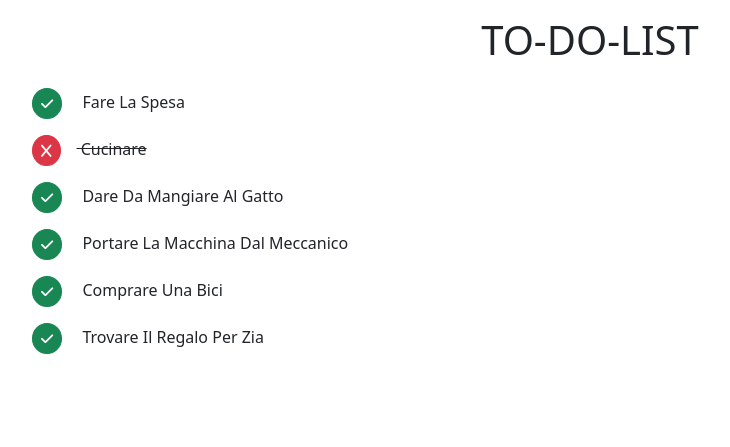
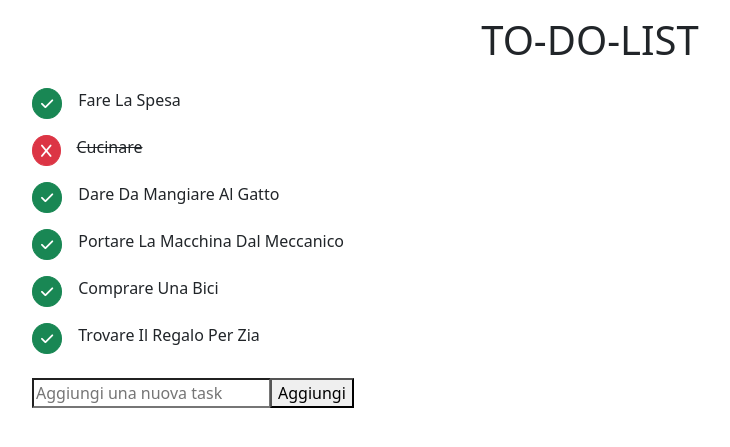
Before and after one commit to stappost/php-todo-list-json, a PHP site: page / in a window 1280 px wide. Shown: the top 447 px of the page, without its empty margins (50-780 px from the left). Run offline with PHP 8.4, Linux system fonts and the light colour scheme; some libraries are stand-ins or nearby versions.

Commit message:
add input for new task

```diff
--- a/index.php
+++ b/index.php
@@ -18,11 +18,19 @@
                 </div>
                 <div class="col-12">
                     <ul class="list-unstyled">
-                        <li v-for='todo, index in toDoList' :key='index' class='py-2 text-capitalize cursor-pointer' @click='todo.done = !todo.done' :class="todo.done ? 'text-decoration-line-through' : '' ">
+                        <li v-for='todo, index in toDoList' :key='index' class='py-2 text-capitalize cursor-pointer d-flex'  :class="todo.done ? 'text-decoration-line-through' : '' ">
                             <button @click='todo.done = !todo.done' class="btn btn-sm rounded-circle me-3" :class="todo.done ? 'btn-danger' : 'btn-success'"><i :class="todo.done ? 'fas fa-x' : 'fas fa-check' "></i></button>
-                            {{ todo.name }}
+                            <div @click='todo.done = !todo.done'> {{ todo.name }} </div>
                         </li>
                     </ul>
+                </div>
+            </div>
+            <div class="row">
+                <div class="col-8">
+                    <div class="input-group">
+                        <input type="text" placeholder='Aggiungi una nuova task' v-model='newTask'>
+                        <button @click='addTask()'>Aggiungi</button>
+                    </div>
                 </div>
             </div>
         </div>
--- a/js/script.js
+++ b/js/script.js
@@ -5,6 +5,7 @@ createApp({
         return {
             apiUrl: 'server.php',
             toDoList: [],
+            newTask: ''
         }
     },
     mounted() {
@@ -14,8 +15,18 @@ createApp({
         getTodoList() {
             axios.get(this.apiUrl).then((response) => {
                 this.toDoList = response.data;
-                console.log(response.data)
             })
         },
+        addTask() {
+            const data = {
+                item: this.newTask,
+            }
+            axios.post(this.apiUrl, data, {
+                headers: { 'content-type': 'multipart/form-data' }
+            }).then((response) => {
+                this.newTask = '';
+                this.toDoList = response.data
+            })
+        }
     }
 }).mount('#app')
--- a/server.php
+++ b/server.php
@@ -1,5 +1,20 @@
 <?php
-    $list = file_get_contents('toDoList.json');
+    $todoList = file_get_contents('toDoList.json');
 
-    echo $list
+    $list = json_decode($todoList, true);
+
+     if(isset($_POST['item'])){
+        $name = $_POST['item'];
+        $todoItem = [
+            "name" => "$name",
+            "done"=> false
+        ];
+        // aggiungo l'elemento della lista
+        array_push($list, $todoItem);
+
+        // salvo il nuovo contenuto nel file todo-list.json
+        file_put_contents('todoList.json', json_encode($list));
+    }
+    header('content-type: application/json');
+    echo json_encode($list)
 ?>
```
